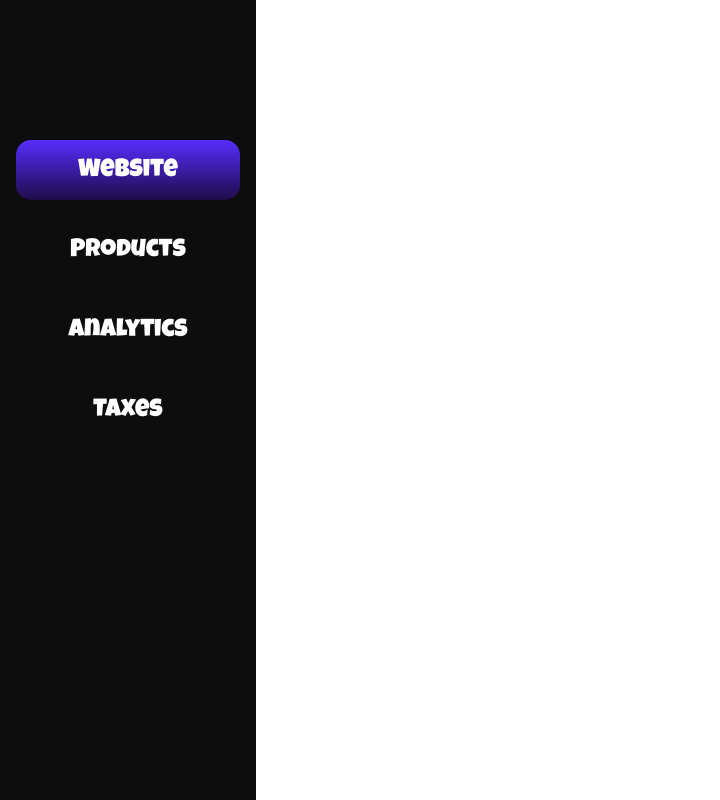
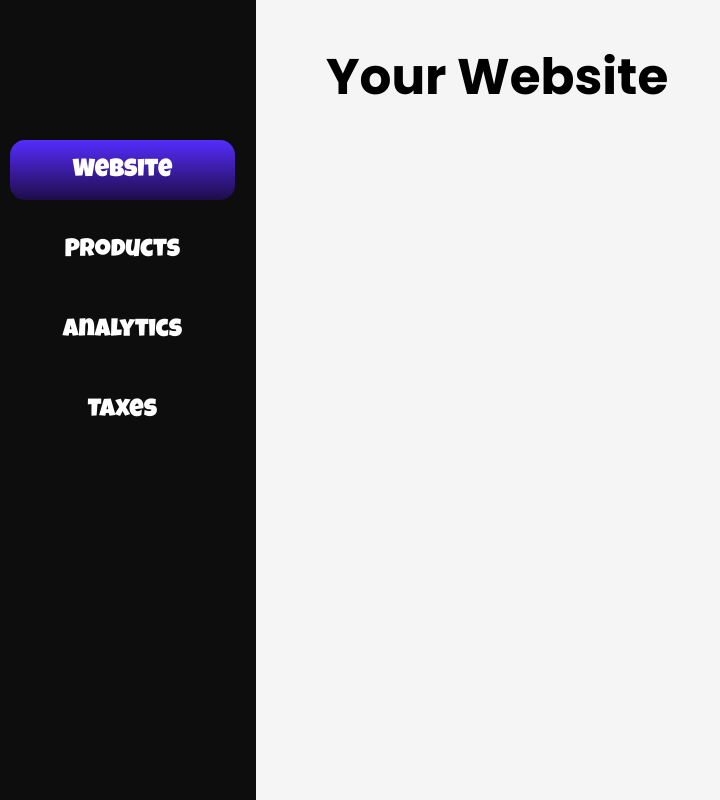
Before and after one commit to ShaileshSSC/websitebuilder, a React (Vite) app: page /dashboard in a window 1280 px wide. Shown: the whole page, without its empty margins (0-720 px from the left). Built offline with nearby package versions, Linux system fonts and the light colour scheme.

Commit message:
dashboard pages

```diff
--- a/index.html
+++ b/index.html
@@ -5,6 +5,8 @@
     <link rel="icon" type="image/svg+xml" href="/vite.svg" />
     <meta name="viewport" content="width=device-width, initial-scale=1.0" />
     <link href="https://fonts.googleapis.com/css2?family=Luckiest+Guy:wght@300;400;600;700&display=swap" rel="stylesheet">
+    <link rel="preconnect" href="https://fonts.googleapis.com">
+    <link href="https://fonts.googleapis.com/css2?family=Poppins:ital,wght@0,100;0,200;0,300;0,400;0,500;0,600;0,700;0,800;0,900;1,100;1,200;1,300;1,400;1,500;1,600;1,700;1,800;1,900&family=Roboto:ital,wght@0,100..900;1,100..900&family=Rubik:ital,wght@0,300..900;1,300..900&display=swap" rel="stylesheet">
     <title>Vite + React</title>
   </head>
   <body>
--- /dev/null
+++ b/src/components/AnalyticsPage.jsx
@@ -0,0 +1,12 @@
+import React from 'react';
+import './css/AnalyticsPage.css';
+
+function AnalyticsPage() {
+  return (
+    <div className="analytics-content">
+      <h2>Analytics</h2>
+    </div>
+  );
+}
+
+export default AnalyticsPage;
--- /dev/null
+++ b/src/components/ProductsPage.jsx
@@ -0,0 +1,12 @@
+import React from 'react';
+import './css/ProductsPage.css';
+
+function ProductsPage() {
+  return (
+    <div className="products-content">
+      <h2>Products</h2>
+    </div>
+  );
+}
+
+export default ProductsPage;
--- /dev/null
+++ b/src/components/TaxesPage.jsx
@@ -0,0 +1,12 @@
+import React from 'react';
+import './css/TaxesPage.css';
+
+function TaxesPage() {
+  return (
+    <div className="taxes-content">
+      <h2>Tax Management</h2>
+    </div>
+  );
+}
+
+export default TaxesPage;
--- /dev/null
+++ b/src/components/WebsitePage.jsx
@@ -0,0 +1,12 @@
+import React from 'react';
+import './css/WebsitePage.css';
+
+function WebsitePage() {
+  return (
+    <div className="website-content">
+      <h2>Your Website</h2>
+    </div>
+  );
+}
+
+export default WebsitePage;
--- /dev/null
+++ b/src/components/css/AnalyticsPage.css
@@ -0,0 +1,14 @@
+.analytics-content {
+  padding: 50px;
+  padding-top: 20px;
+}
+
+.analytics-content h2 {
+  color: #000000;
+  margin-bottom: 30px;
+  font-size: 50px;
+  font-family: 'Poppins', cursive;
+  font-weight: bold;
+  margin: 0;
+  padding: 0;
+}
--- /dev/null
+++ b/src/components/css/ProductsPage.css
@@ -0,0 +1,14 @@
+.products-content {
+  padding: 50px;
+  padding-top: 20px;
+}
+
+.products-content h2 {
+  color: #000000;
+  margin-bottom: 30px;
+  font-size: 50px;
+  font-family: 'Poppins', cursive;
+  font-weight: bold;
+  padding: 0;
+  margin: 0;
+}
--- /dev/null
+++ b/src/components/css/TaxesPage.css
@@ -0,0 +1,14 @@
+.taxes-content {
+    padding: 50px;
+  padding-top: 20px;
+}
+
+.taxes-content h2 {
+    color: #000000;
+  margin-bottom: 30px;
+  font-size: 50px;
+  font-family: 'Poppins', cursive;
+  font-weight: bold;
+  padding: 0;
+  margin: 0;
+}
--- /dev/null
+++ b/src/components/css/WebsitePage.css
@@ -0,0 +1,14 @@
+.website-content {
+  padding: 50px;
+  padding-top: 20px;
+}
+
+.website-content h2 {
+  color: #000000;
+  margin-bottom: 30px;
+  font-size: 50px;
+  font-family: 'Poppins', cursive;
+  font-weight: bold;
+  padding: 0;
+  margin: 0;
+}
--- a/src/pages/Dashboard.css
+++ b/src/pages/Dashboard.css
@@ -3,21 +3,25 @@
     width: 100%;
     height: 100vh;
     margin: 0;
+    display: flex;
+    font-family: 'Luckiest Guy', cursive;
 }
 
 .dashboard-menu {
     display: flex;
-    position: absolute;
-    justify-content: start;
-    align-items: center;
     flex-direction: column;
     width: 20%;
     height: 100%;
     background: #0d0d0d;
-    margin: 0;
     padding-top: 130px;
-    /* box-shadow: rgba(0, 0, 0, 0.4) 0px 30px 90px; */
     z-index: 2;
+}
+
+.dashboard-main {
+    flex: 1;
+    padding: 20px;
+    overflow-y: auto;
+    background: #f5f5f5;
 }
 
 .dash-img {
@@ -30,9 +34,8 @@
 }
 
 .dashboard-button {
-    all:unset;
+    all: unset;
     border-radius: 15px;
-    /* background: linear-gradient(0deg, rgb(31 12 73) 0%, rgb(85 45 253) 100%); */
     font-size: 25px;
     width: 80%;
     height: 40px;
@@ -40,11 +43,9 @@
     color: white;
     padding: 10px;
     text-align: center;
-    font-family: 'Luckiest Guy';
-    /* box-shadow: rgba(0, 0, 0, 0.2) 0px 60px 40px -7px; */
+    font-family: 'Luckiest Guy', cursive;
     transition: transform 0.2s ease-in-out;
 }
-
 
 .current {
     background: linear-gradient(0deg, rgb(31 12 73) 0%, rgb(85 45 253) 100%);
--- a/src/pages/Dashboard.jsx
+++ b/src/pages/Dashboard.jsx
@@ -1,16 +1,29 @@
-import { Link } from "react-router-dom"
 import './Dashboard.css';
 import { useState } from "react";
+import WebsitePage from '../components/WebsitePage';
+import ProductsPage from '../components/ProductsPage';
+import AnalyticsPage from '../components/AnalyticsPage';
+import TaxesPage from '../components/TaxesPage';
 
 function Dashboard () {
-
     const [selected, setSelected] = useState(0);
 
     const handleClick = (index) => {
       setSelected(index);
     };
 
-    return <div className="shai">
+    const renderContent = () => {
+      switch(selected) {
+        case 0: return <WebsitePage />;
+        case 1: return <ProductsPage />;
+        case 2: return <AnalyticsPage />;
+        case 3: return <TaxesPage />;
+        default: return <WebsitePage />;
+      }
+    };
+
+    return (
+      <div className="shai">
         <section className="dashboard-menu">
           {['Website', 'Products', 'Analytics', 'Taxes'].map((label, index) => (
             <button
@@ -22,8 +35,11 @@ function Dashboard () {
             </button>
           ))}
         </section>
-        {/* <img className="dash-img" src="/blur2.jpg" alt="" /> */}
+        <div className="dashboard-main">
+          {renderContent()}
         </div>
+      </div>
+    );
 }
 
-export default Dashboard
+export default Dashboard;
```
Also changed, not shown: 1 other file (tests, documents, lock files or other folders). Lines whose indentation alone changed are shown as unchanged.
